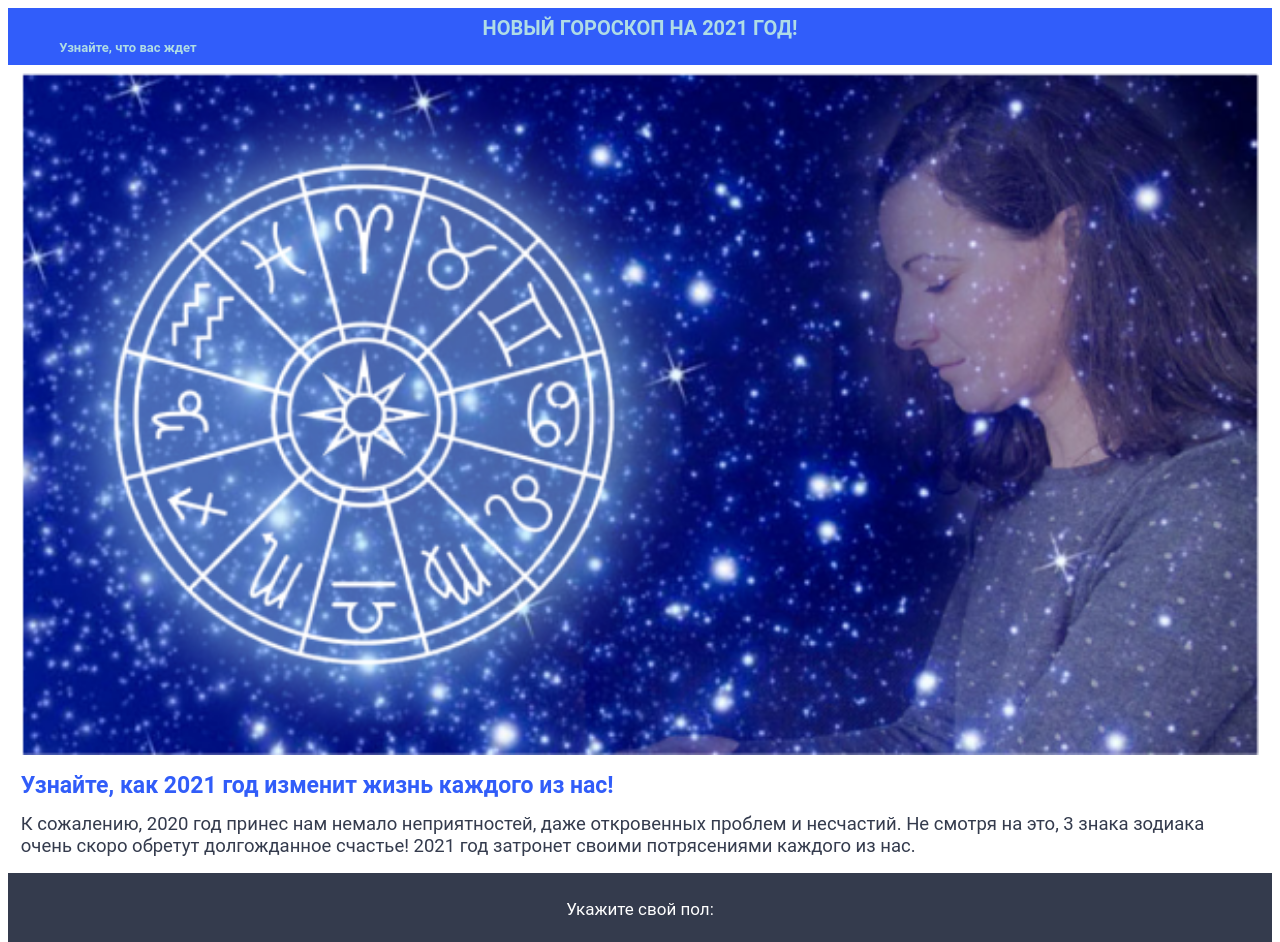
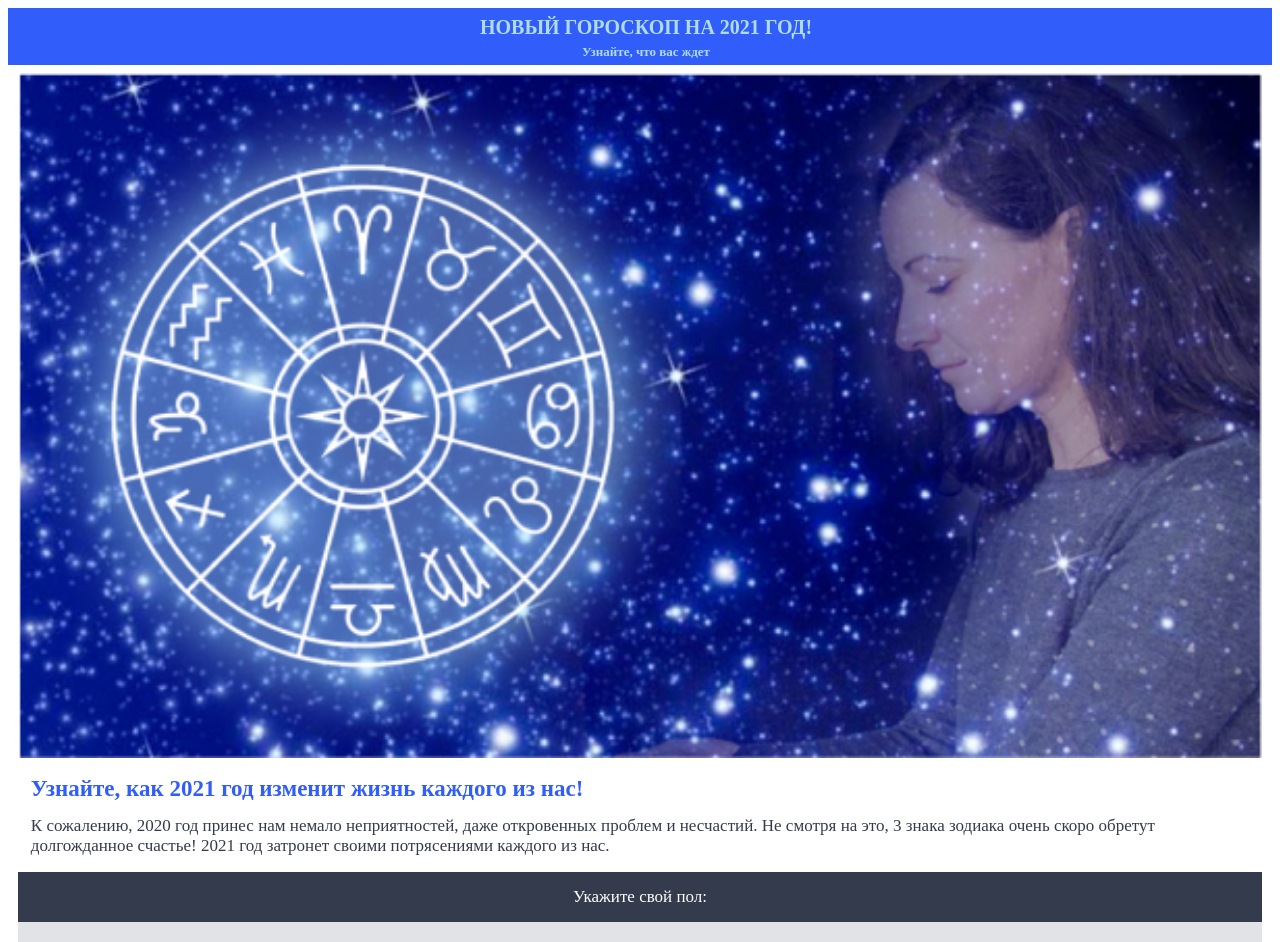
Before and after one commit to zarka07/test-task-april, a Vue app: page / in a window 1280 px wide. Shown: the top 942 px of the page. Built offline with nearby package versions, Linux system fonts and the light colour scheme.

Commit message:
new settings for bar, container

```diff
--- a/src/App.vue
+++ b/src/App.vue
@@ -1,5 +1,5 @@
 <template>
-<div class="wrapper">
+<div>
   <Header/>
   <router-view/>
   <Footer/>
@@ -21,7 +21,7 @@ export default {
 }
 </script>
 
-<style>
+<style scoped>
 #app {
   font-family: 'Roboto';
   -webkit-font-smoothing: antialiased;
@@ -34,8 +34,4 @@ body {
   height: 100%;
 }
 
-.wrapper {
-  position: relative;
-  min-height: 100%;
-}
 </style>
--- a/src/components/Bar.vue
+++ b/src/components/Bar.vue
@@ -21,8 +21,8 @@ export default {
         float:left;
         width: 100%;
         background-color: #F3F4F8;
-        margin-top:1vh;
-        margin-bottom:2em;
+        margin-top:5vh;
+        margin-bottom:5vh;
         box-shadow: inset 0px 4px 2px rgba(0, 0, 0, 0.1);
     }
 
--- a/src/components/Footer.vue
+++ b/src/components/Footer.vue
@@ -16,10 +16,12 @@ export default {
 <style>
     .footer{
         position:relative;
+        text-align: center;
         height:1.5em;
         bottom: 0;
         padding: 10px;
         color: rgba(225, 226, 230, 0.954);
         width: 100%;
     }
+
 </style>
--- a/src/components/Header.vue
+++ b/src/components/Header.vue
@@ -1,10 +1,12 @@
 <template>
     <div class="header">
+        <div class="container">
             <div class="subHeader">
                 НОВЫЙ ГОРОСКОП НА 2021 ГОД!
             </div>
-       <div class="subheader">
+            <p class="subheader">
                 Узнайте, что вас ждет
+            </p>
         </div>
     </div>
 </template>
@@ -18,12 +20,29 @@ export default {
 }
 </script>
 
-<style>
+<style scoped>
+    @media only screen and (max-width: 412px) {
+        .container{
+            align-items:baseline;
+        }
+    }
+
+    @media only screen and (min-width: 415px) {
+        .container{
+            align-items:center;
+        }
+    }
+
+    .container{
+        display: flex;
+        flex-direction: column;
+    }
+
     .header{
         background-color:rgb(49, 93, 250);
         color: #AFDCE5;
         font-weight: 700;
-        height: 57px;
+        height: auto;
     }
 
     .subHeader{
@@ -31,12 +50,13 @@ export default {
         font-weight: 700;
         font-size: 20px;
         color: #AFDCE6;
+        margin-left:12px;
     }
 
     .subheader{
-        padding-left: 4vw;
+        margin:5px 0 5px 12px;
         font-style: normal;
         font-size: 13px;
-        text-align: left;
     }
+
 </style>
--- a/src/components/Question.vue
+++ b/src/components/Question.vue
@@ -1,6 +1,6 @@
 
 <template>
-    <div>
+    <div style="width:100%">
         <form class="form">
             <div class="formTitle"
                 :title="questions.description.title">
@@ -9,12 +9,14 @@
             <div class="formDescription">
                 <div class="container" :style="questions.description.style" >
                     <div v-for="(question, index) in questions.questions" :key="index">
-                        <div v-if="question.type==='radio'">
+                        <div v-if="questions.description.type==='radio'">
                             <input :id="question.id"
                                 class="custom-checkbox"
                                 name="name"
-                                :type="question.type"
-                                @click="showButton()">
+                                :checked="question.checked"
+                                :value="questions.description.value"
+                                :type="questions.description.type"
+                                @click="showButton(question.checked)">
                             <label :for="question.id"> {{question.answer}}</label>
                             </div>
                         <div v-else class="custom-picker">
@@ -80,6 +82,7 @@ export default {
             showSubmit:false,
             title:'',
             style:'',
+
             years:[
                 1990,
                 1991,
@@ -106,7 +109,8 @@ export default {
         }
     },
     methods:{
-        showButton(){
+        showButton(value){
+            console.log(value)
             this.showSubmit = true;
         },
         submit(){
@@ -191,33 +195,32 @@ export default {
         font-weight: 300;
     }
 
+    .container{
+        display: flex;
+    }
+
     select{
         padding-left:1em;
-    }
-
-    .form{
-        width:100%;
     }
 
     .formTitle{
         background-color: rgb(52, 59, 77);
         color: white;
         font-weight: 500 Medium;
-        padding: 1.5em;
+        padding: 15px;
         font-size: 17px;
+        text-align: center;
     }
 
     .formDescription{
         font-size: 14px;
-        padding:1em;
+        padding:20px;
         background-color:rgba(225, 226, 230, 0.954);
         font-family: 'Roboto';
         font-weight: 400;
     }
 
-    .container{
-        display: flex;
-    }
+
 
     .submit{
         text-align: center;
--- a/src/views/Main.vue
+++ b/src/views/Main.vue
@@ -1,5 +1,5 @@
 <template>
-    <div class="main">
+    <div class="container">
         <progress-bar v-if="showProgress"
             :barPercent="barPercent"
             :barColor="barColor"
@@ -50,10 +50,12 @@ export default {
                             description:{
                                 style:'flex-direction: row;justify-content: space-around;text-align:left',
                                 title: 'Укажите свой пол:',
+                                value: 'gender',
+                                type: 'radio'
                             },
                             questions:[
-                                {id:'id0', answer:'Женщина', type: 'radio'},
-                                {id:'id1', answer:'Мужчина', type: 'radio'}
+                                {id:'id0', answer:'Женщина', checked: false},
+                                {id:'id1', answer:'Мужчина', checked: false}
                             ]
 
                         },
@@ -61,46 +63,54 @@ export default {
                             description:{
                                 style:'flex-direction: column;gap:30px;justify-content: flex-start;text-align:left',
                                 title: 'В какое время суток вы чувствуете себя наиболее комфортно?',
+                                value:'time',
+                                type: 'radio',
                             },
                             questions:[
-                                {id:'id0', answer:'Утро', type: 'radio'},
-                                {id:'id1', answer:'Ночь', type: 'radio'},
-                                {id:'id2', answer:'Вечер', type: 'radio'},
-                                {id:'id3', answer:'День', type: 'radio'}
+                                {id:'id0', answer:'Утро', checked: false},
+                                {id:'id1', answer:'Ночь', checked: false},
+                                {id:'id2', answer:'Вечер', checked: false},
+                                {id:'id3', answer:'День', checked: false}
                             ]
                         },
                         {
                             description:{
                                 style:'flex-direction: column;gap:30px;text-align:left',
                                 title: 'Подскажите, мучает ли вас бессонница в последнее время?',
+                                value:'sleep',
+                                type: 'radio'
                             },
                             questions:[
-                                {id:'id0', answer:'Да', type: 'radio'},
-                                {id:'id1', answer:'Нет', type: 'radio'},
-                                {id:'id2', answer:'Иногда', type: 'radio'}
+                                {id:'id0', answer:'Да', checked: false},
+                                {id:'id1', answer:'Нет', checked: false},
+                                {id:'id2', answer:'Иногда', checked: false}
                             ]
                         },
                         {
                             description:{
                                 style:'flex-direction: column;gap:30px;text-align:left',
                                 title: 'Чувствуете ли вы в последнее время, что вам никак не удается осуществить ваши планы?',
+                                value:'planning',
+                                type: 'radio'
                             },
                             questions:[
-                                {id:'id0', answer:'Да', type: 'radio'},
-                                {id:'id1', answer:'Нет', type: 'radio'},
-                                {id:'id2', answer:'Иногда', type: 'radio'}
+                                {id:'id0', answer:'Да', checked: false},
+                                {id:'id1', answer:'Нет', checked: false},
+                                {id:'id2', answer:'Иногда', checked: false}
                             ]
                         },
                         {
                             description:{
                                 style:'flex-direction: column;gap:30px;text-align:left',
                                 title: 'Какой вы видите свою жизнь через 5 лет?',
+                                value:'life',
+                                type: 'radio'
                             },
                             questions:[
-                                {id:'id0', answer:'Брак, семья, дети, дом', type: 'radio'},
-                                {id:'id1', answer:'Путешествия по миру', type: 'radio'},
-                                {id:'id2', answer:'Успешная карьера', type: 'radio'},
-                                {id:'id3', answer:'Всё вместе', type: 'radio'}
+                                {id:'id0', answer:'Брак, семья, дети, дом', checked: false},
+                                {id:'id1', answer:'Путешествия по миру', checked: false},
+                                {id:'id2', answer:'Успешная карьера', checked: false},
+                                {id:'id3', answer:'Всё вместе', checked: false}
                             ]
 
                         },
@@ -108,9 +118,11 @@ export default {
                             description:{
                                 style:'flex-direction: column;gap:30px;text-align:center',
                                 title: 'Введите дату своего рождения:',
+                                value:'dateOfBirth',
+                                type: 'select',
                             },
                             questions:[
-                                {id:'id0', answer:'date', type: 'select'},
+                                {id:'id0', answer:'date', },
                             ]
 
                         },
@@ -118,6 +130,7 @@ export default {
                             description:{
                                 style:'',
                                 title: '',
+                                value:'',
                             },
                             questions:[
                                 {id:'', answer:'', type: ''},
@@ -151,10 +164,18 @@ export default {
 }
 </script>
 
-<style>
+<style scoped>
+    .container{
+        display:flex;
+        flex-direction: column;
+        justify-content: center;
+        /* align-items:center; */
+        padding-left: 10px;
+        padding-right: 10px;
+    }
     img{
         margin-top: 1vh;
-        width:98%;
+        width:100%;
     }
 
     .title{
@@ -173,7 +194,7 @@ export default {
         margin:2vh 1vw 2vh 1vw;
         font-style: normal;
         font-weight: 400;
-        font-size: 18.5px;
+        font-size: 17px;
         color: #343B4D;
 
     }
```
Lines whose indentation alone changed are shown as unchanged.
